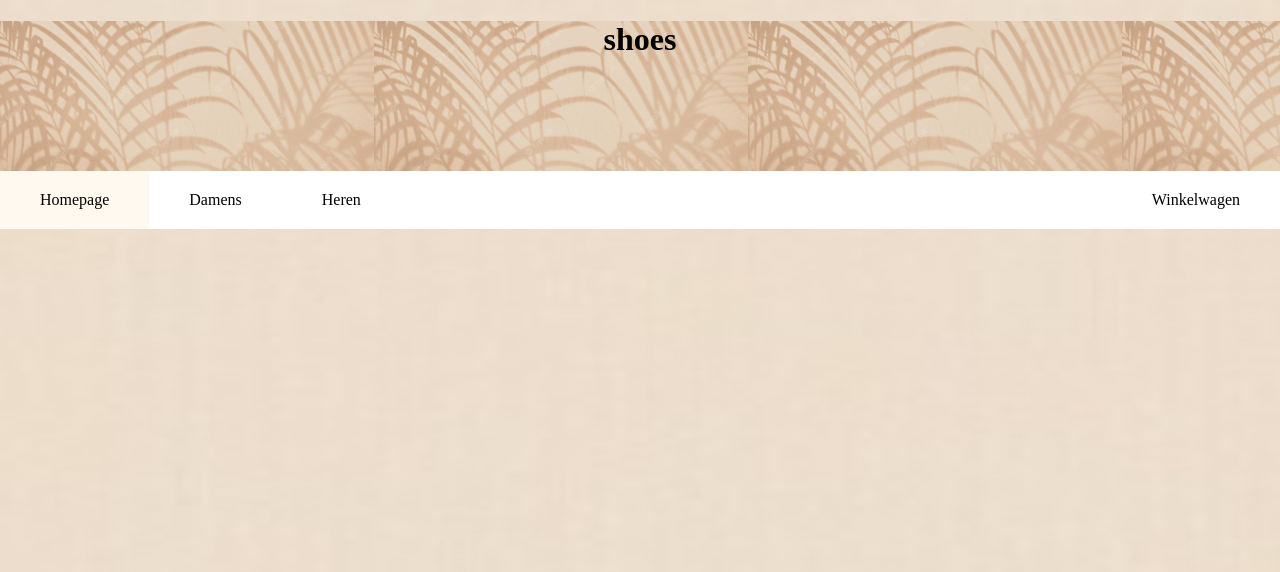
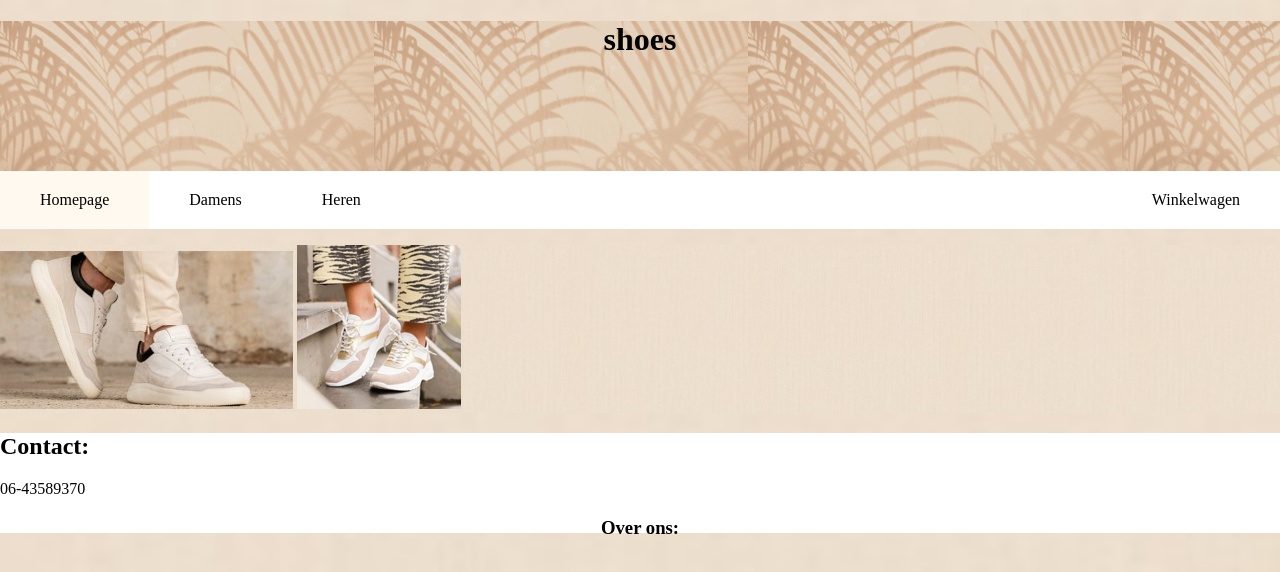
Before and after one commit to shoez2/shoez2.github.io, a plain HTML site: page index.html in a window 1280 px wide. Drawn offline with Linux system fonts and the light colour scheme.

Commit message:
footer gemaakt, plaatjes gezocht voor de website en 2 plaatjes erin gezet

```diff
--- a/index.html
+++ b/index.html
@@ -14,7 +14,16 @@
         <li><a href="pag.3.html">Heren</a></li>
         <li style="float:right"><a href="pag4.html">Winkelwagen</a></li>
       </ul>
-    <p style="background-image: url('achtergrond.jpg');"</p>
+    <p style="background-image: url('achtergrond.jpg');">
+      <img src="schoen heer.jpg">
+      <img src="schoen dames.png">
+    </p>
+    <footer>
+      <h2>Contact:</h2>
+      <p> 06-43589370</p>
+      <h3> Over ons: </h3>
+      <p> </p>
+    </footer>
 
 
 
--- a/styles.css
+++ b/styles.css
@@ -45,3 +45,13 @@ body {
   background-attachment: fixed;
   background-size: 100% 100%;
 }
+footer {
+  height: 100px;
+  background-color: white;
+}
+
+
+
+h3 {
+  text-align: center;
+}
```
